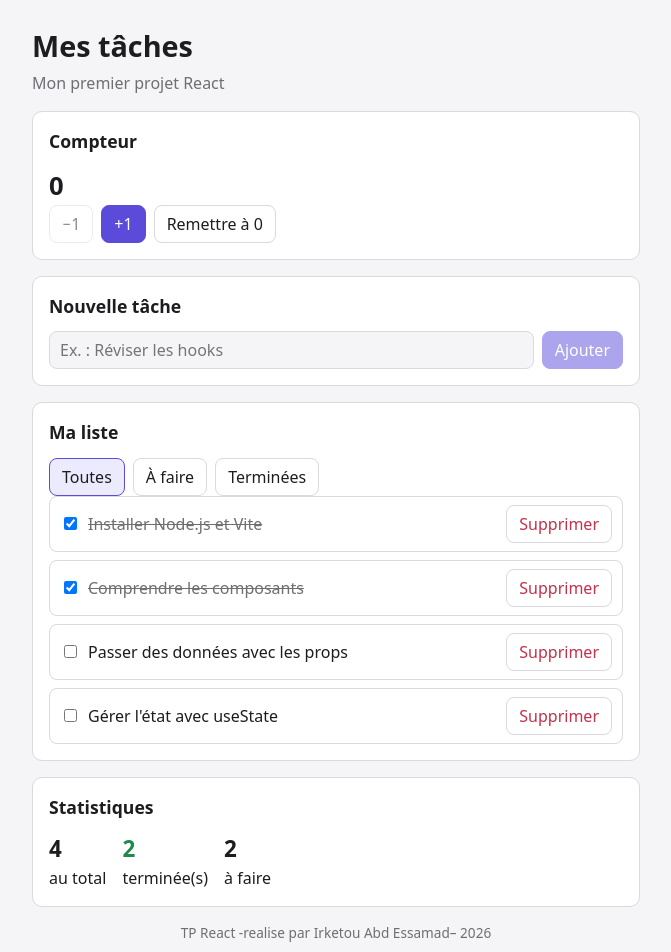
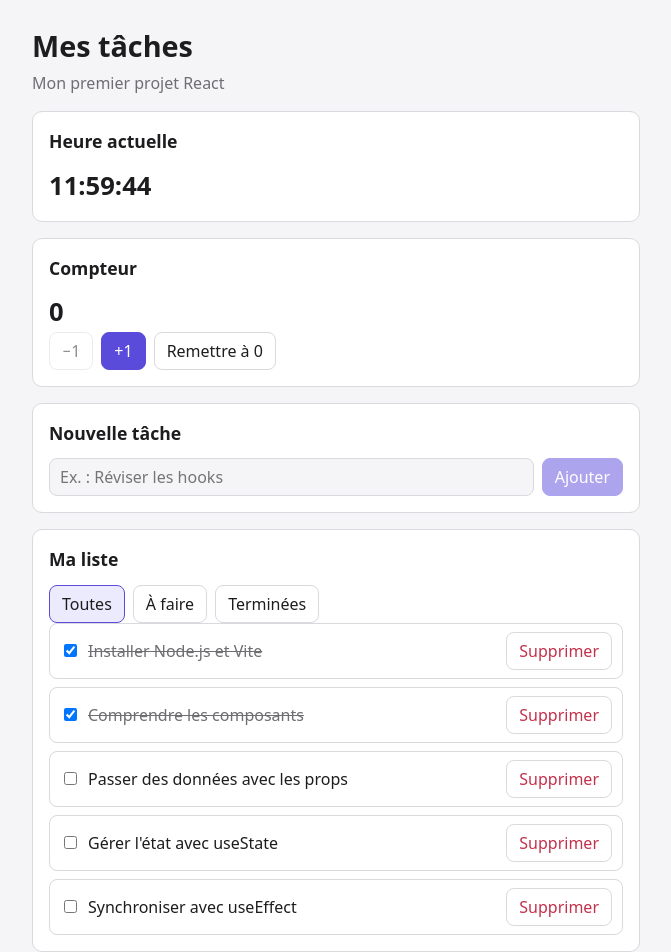
Before and after one commit to irketou/tp-react-taches, a React (Vite) app in the folder mes-taches/: page / in a window 1280 px wide. Shown: the top 952 px of the page, without its empty margins (304-975 px from the left). Built offline with nearby package versions, Linux system fonts and the light colour scheme.

Commit message:
Étape 5 : useEffect (horloge, chargement JSON, titre)

```diff
--- /dev/null
+++ b/mes-taches/public/taches.json
@@ -0,0 +1,7 @@
+[
+  { "id": 1, "titre": "Installer Node.js et Vite", "terminee": true },
+  { "id": 2, "titre": "Comprendre les composants", "terminee": true },
+  { "id": 3, "titre": "Passer des données avec les props", "terminee": false },
+  { "id": 4, "titre": "Gérer l'état avec useState", "terminee": false },
+  { "id": 5, "titre": "Synchroniser avec useEffect", "terminee": false }
+]
--- a/mes-taches/src/App.jsx
+++ b/mes-taches/src/App.jsx
@@ -1,6 +1,7 @@
-import { useState } from 'react'
+import { useEffect, useState } from 'react'
 import Entete from './components/Entete.jsx'
 import Carte from './components/Carte.jsx'
+import Horloge from './components/Horloge.jsx'
 import Compteur from './components/Compteur.jsx'
 import FormulaireAjout from './components/FormulaireAjout.jsx'
 import Filtres from './components/Filtres.jsx'
@@ -8,16 +9,35 @@ import ListeTaches from './components/ListeTaches.jsx'
 import Statistiques from './components/Statistiques.jsx'
 import Pied from './components/Pied.jsx'
 
-const TACHES_INITIALES = [
-  { id: 1, titre: 'Installer Node.js et Vite', terminee: true },
-{ id: 2, titre: 'Comprendre les composants', terminee: true },
-{ id: 3, titre: 'Passer des données avec les props', terminee: false },
-{ id: 4, titre: "Gérer l'état avec useState", terminee: false },
-]
+function App() {
+  const [taches, setTaches] = useState([])
+  const [filtre, setFiltre] = useState('toutes')
+  const [chargement, setChargement] = useState(true)
+  const [erreur, setErreur] = useState(null)
 
-function App() {
-  const [taches, setTaches] = useState(TACHES_INITIALES)
-  const [filtre, setFiltre] = useState('toutes')
+  // Part B: load the tasks once
+  useEffect(() => {
+    let annule = false
+
+    fetch('/taches.json')
+    .then((reponse) => {
+      if (!reponse.ok) throw new Error(`Erreur HTTP ${reponse.status}`)
+        return reponse.json()
+    })
+    .then((donnees) => {
+      if (!annule) setTaches(donnees)
+    })
+    .catch((err) => {
+      if (!annule) setErreur(err.message)
+    })
+    .finally(() => {
+      if (!annule) setChargement(false)
+    })
+
+    return () => {
+      annule = true
+    }
+  }, [])
 
   function ajouterTache(titre) {
     setTaches([...taches, { id: Date.now(), titre, terminee: false }])
@@ -35,16 +55,26 @@ function App() {
     setTaches(taches.filter((tache) => tache.id !== id))
   }
 
-  // Valeur dérivée : calculée, jamais stockée dans un useState
   const tachesVisibles = taches.filter((tache) => {
     if (filtre === 'actives') return !tache.terminee
       if (filtre === 'terminees') return tache.terminee
         return true
   })
 
+  const restantes = taches.filter((tache) => !tache.terminee).length
+
+  // Part C: sync the tab title
+  useEffect(() => {
+    document.title = `(${restantes}) Mes tâches`
+  }, [restantes])
+
   return (
     <div className="app">
     <Entete titre="Mes tâches" sousTitre="Mon premier projet React" />
+
+    <Carte titre="Heure actuelle">
+    <Horloge />
+    </Carte>
 
     <Carte titre="Compteur">
     <Compteur />
@@ -56,11 +86,15 @@ function App() {
 
     <Carte titre="Ma liste">
     <Filtres filtre={filtre} onChanger={setFiltre} />
-    <ListeTaches
-    taches={tachesVisibles}
-    onBasculer={basculerTache}
-    onSupprimer={supprimerTache}
-    />
+    {chargement && <p className="vide">Chargement des tâches…</p>}
+    {erreur && <p className="erreur">{erreur}</p>}
+    {!chargement && !erreur && (
+      <ListeTaches
+      taches={tachesVisibles}
+      onBasculer={basculerTache}
+      onSupprimer={supprimerTache}
+      />
+    )}
     </Carte>
 
     <Carte titre="Statistiques">
--- /dev/null
+++ b/mes-taches/src/components/Horloge.jsx
@@ -0,0 +1,14 @@
+import { useEffect, useState } from 'react'
+
+function Horloge() {
+    const [maintenant, setMaintenant] = useState(() => new Date())
+
+    useEffect(() => {
+        const id = setInterval(() => setMaintenant(new Date()), 1000)
+        return () => clearInterval(id)
+    }, [])
+
+    return <p className="horloge">{maintenant.toLocaleTimeString('fr-FR')}</p>
+}
+
+export default Horloge
```
